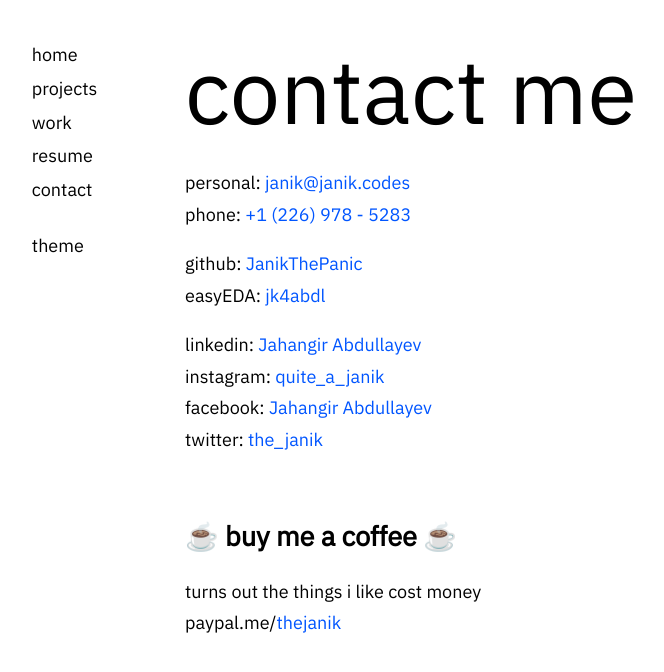
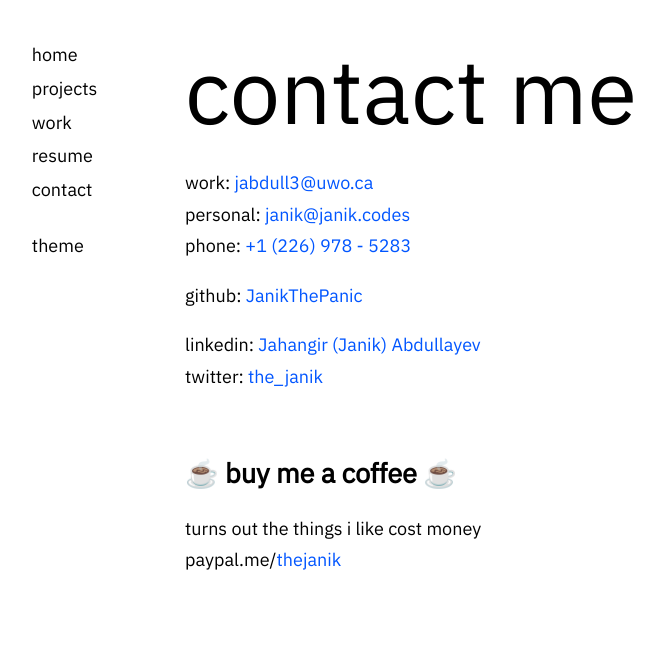
Before and after one commit to JanikThePanic/my-site, a React (Create React App) app: page /contact in a window 1280 px wide. Shown: the top 672 px of the page, without its empty margins (13-677 px from the left). Built offline with nearby package versions, Linux system fonts and the light colour scheme.

Commit message:
Update contact.js

```diff
--- a/src/components/pages/contact.js
+++ b/src/components/pages/contact.js
@@ -12,7 +12,8 @@ function contact() {
 			</Helmet>
 			<h1 className="page-title">contact me</h1>
 			<p>
-				{/* Work: <a href="mailto:j4abdull@uwaterloo.ca">j4abdull@uwaterloo.ca</a> <br /> */}
+				work: <a href="mailto:jabdull3@uwo.ca">jabdull3@uwo.ca</a>{" "}
+				<br />
 				personal:{" "}
 				<a href="mailto:janik@janik.codes">janik@janik.codes</a>
 				<br />
@@ -37,7 +38,7 @@ function contact() {
 				>
 					JanikDesign
 				</a> */}
-				<br />
+				{/* <br />
 				easyEDA:{" "}
 				<a
 					href="https://easyeda.com/jk4abdl/"
@@ -45,27 +46,27 @@ function contact() {
 					rel="noopener noreferrer"
 				>
 					jk4abdl
-				</a>
+				</a> */}
 			</p>
 			<p>
 				linkedin:{" "}
 				<a
-					href="https://www.linkedin.com/in/jahangir-janik-abdullayev-303a11188/"
+					href="https://www.linkedin.com/in/thejanik/"
 					target="_blank"
 					rel="noopener noreferrer"
 				>
-					Jahangir Abdullayev
+					Jahangir (Janik) Abdullayev
 				</a>
-				<br />
+				{/* <br />
 				instagram:{" "}
 				<a
-					href="https://www.instagram.com/quite_a_janik/"
+					href="https://www.instagram.com/janikk.04/"
 					target="_blank"
 					rel="noopener noreferrer"
 				>
 					quite_a_janik
-				</a>
-				<br />
+				</a> */}
+				{/* <br />
 				facebook:{" "}
 				<a
 					href="https://www.facebook.com/janiktitor"
@@ -73,7 +74,7 @@ function contact() {
 					rel="noopener noreferrer"
 				>
 					Jahangir Abdullayev
-				</a>
+				</a> */}
 				<br />
 				twitter:{" "}
 				<a
```
